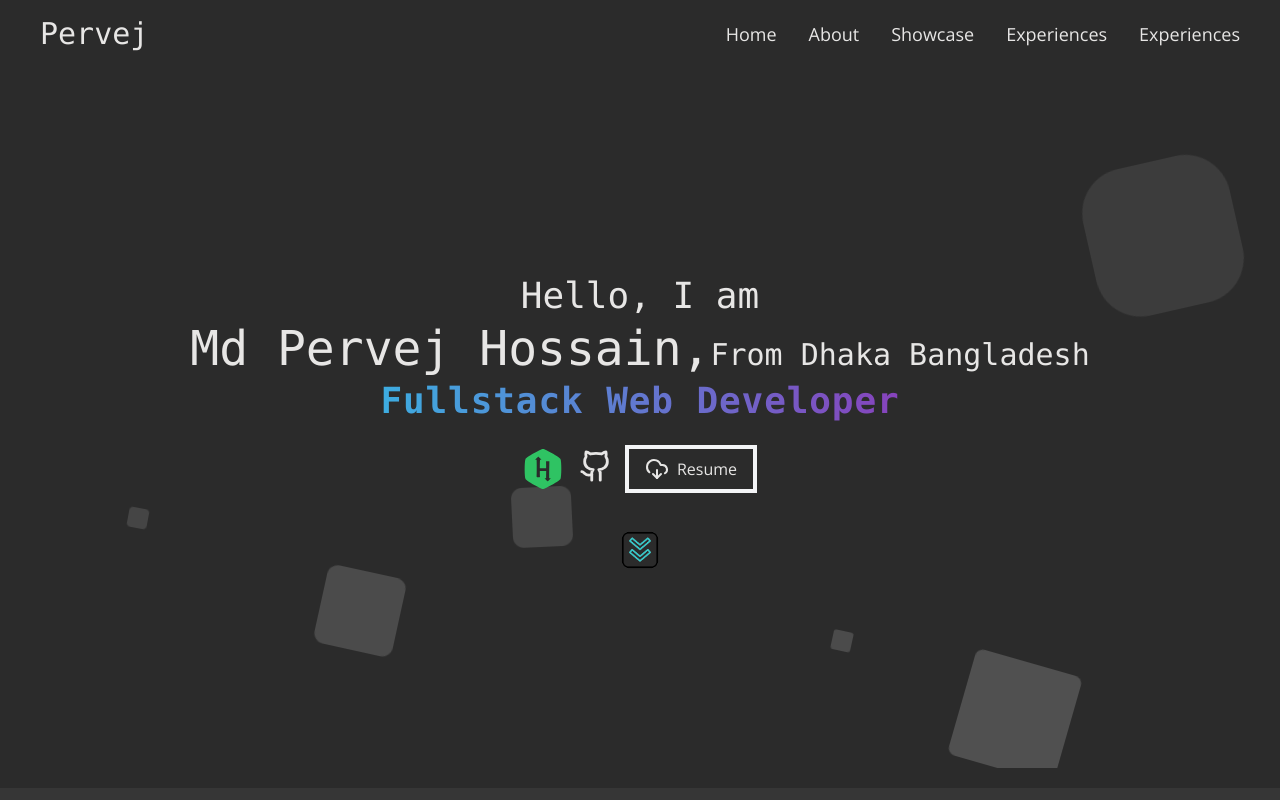
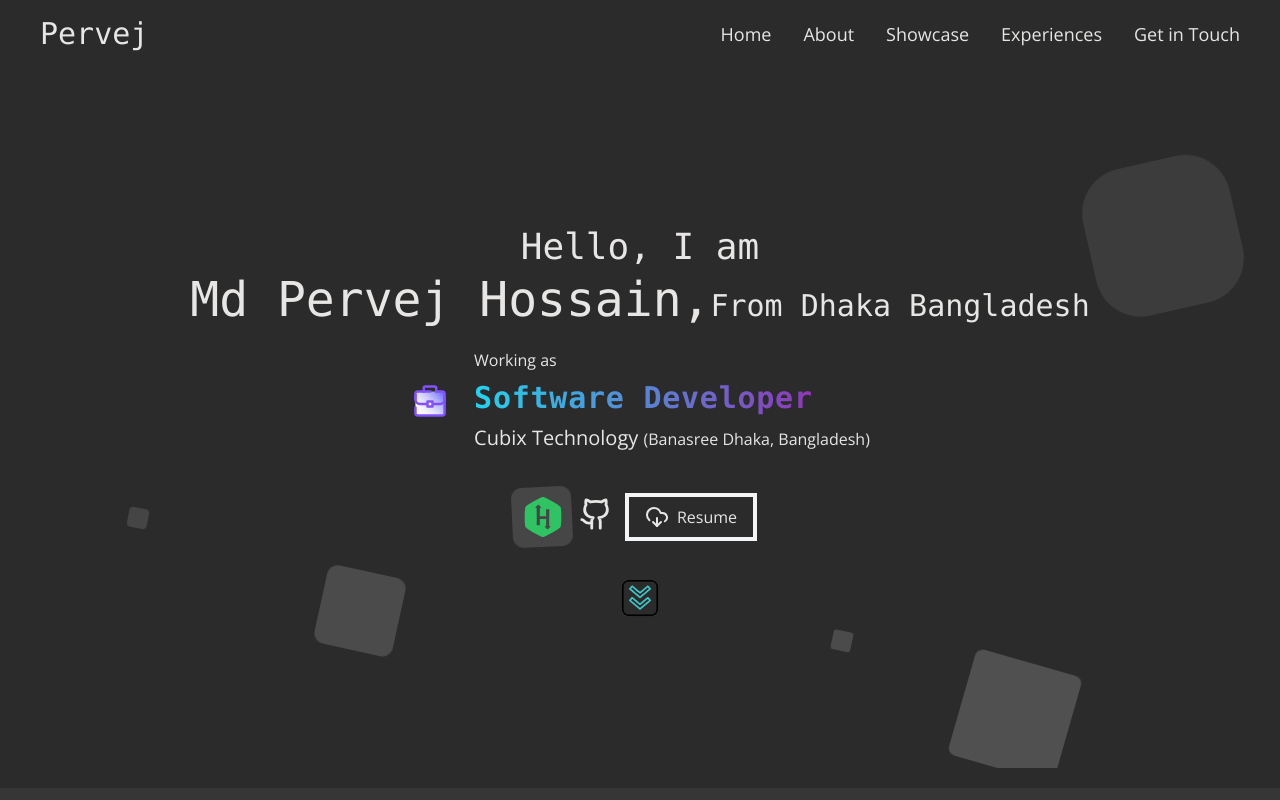
Before and after one commit to Pervej0/portfolio-front, a Next.js app: page / in a window 1280 px wide. Shown: the top 800 px of the page. Built offline with nearby package versions, Linux system fonts and the light colour scheme.

Commit message:
home banner changes

```diff
--- a/src/asset/svg.tsx
+++ b/src/asset/svg.tsx
@@ -687,3 +687,93 @@ export const HackerRankIcon = () => (
     ></path>
   </svg>
 );
+
+export const SuitCaseIcon = () => (
+  <svg
+    xmlns="http://www.w3.org/2000/svg"
+    x="0px"
+    y="0px"
+    width="40"
+    height="40"
+    viewBox="0 0 48 48"
+  >
+    <linearGradient
+      id="SVGID_1__LQszl5di7SHS_gr1"
+      x1="39.121"
+      x2="8.879"
+      y1="11.879"
+      y2="42.121"
+      gradientUnits="userSpaceOnUse"
+    >
+      <stop offset="0" stop-color="#6560fe"></stop>
+      <stop offset=".033" stop-color="#6f6afe"></stop>
+      <stop offset=".197" stop-color="#9a97fe"></stop>
+      <stop offset=".362" stop-color="#bfbdff"></stop>
+      <stop offset=".525" stop-color="#dbdaff"></stop>
+      <stop offset=".687" stop-color="#efeeff"></stop>
+      <stop offset=".846" stop-color="#fbfbff"></stop>
+      <stop offset="1" stop-color="#fff"></stop>
+    </linearGradient>
+    <path
+      fill="url(#SVGID_1__LQszl5di7SHS_gr1)"
+      d="M38.5,12.5h-29c-1.657,0-3,1.343-3,3v23c0,1.657,1.343,3,3,3h29c1.657,0,3-1.343,3-3v-23	C41.5,13.843,40.157,12.5,38.5,12.5z"
+    ></path>
+    <path
+      fill="none"
+      stroke="#8251fe"
+      stroke-linecap="round"
+      stroke-linejoin="round"
+      stroke-miterlimit="10"
+      stroke-width="3"
+      d="M31.5,12.5h7c1.657,0,3,1.343,3,3v23c0,1.657-1.343,3-3,3h-29c-1.657,0-3-1.343-3-3v-6.84"
+    ></path>
+    <path
+      fill="none"
+      stroke="#8251fe"
+      stroke-linecap="round"
+      stroke-linejoin="round"
+      stroke-miterlimit="10"
+      stroke-width="3"
+      d="M6.5,21.948V15.5c0-1.657,1.343-3,3-3h14.989"
+    ></path>
+    <path
+      fill="none"
+      stroke="#8251fe"
+      stroke-linecap="round"
+      stroke-linejoin="round"
+      stroke-miterlimit="10"
+      stroke-width="3"
+      d="M16.5,12.5v-4c0-1.105,0.895-2,2-2h11c1.105,0,2,0.895,2,2v4"
+    ></path>
+    <path
+      fill="none"
+      stroke="#8251fe"
+      stroke-linecap="round"
+      stroke-linejoin="round"
+      stroke-miterlimit="10"
+      stroke-width="3"
+      d="M21,27.5h-8.948c-3.066,0-5.552-2.486-5.552-5.552v-5.213"
+    ></path>
+    <path
+      fill="none"
+      stroke="#8251fe"
+      stroke-linecap="round"
+      stroke-linejoin="round"
+      stroke-miterlimit="10"
+      stroke-width="3"
+      d="M41.5,19.681v2.267c0,3.066-2.486,5.552-5.552,5.552H27.75"
+    ></path>
+    <rect
+      width="6"
+      height="6"
+      x="21"
+      y="24.5"
+      fill="#fff"
+      stroke="#8251fe"
+      stroke-linecap="round"
+      stroke-linejoin="round"
+      stroke-miterlimit="10"
+      stroke-width="3"
+    ></rect>
+  </svg>
+);
--- a/src/components/home/projects/ProjectShowcase.tsx
+++ b/src/components/home/projects/ProjectShowcase.tsx
@@ -4,7 +4,7 @@ import ProjectData from "@/asset/projectsData.json";
 
 const ProjectShowcase = () => {
   return (
-    <section className="bg-[#303030] py-16">
+    <section className="bg-[#303030] py-16" id="showcase_section">
       <CustomContainer title="Showcase" className="px-4 md:px-auto">
         <div className="grid mt-10 gap-x-12 gap-y-6 lg:grid-cols-3 md:grid-cols-2 xs:grid-cols-1">
           {ProjectData?.map((item, index) => (
--- a/src/shared/ui/Banner.tsx
+++ b/src/shared/ui/Banner.tsx
@@ -2,6 +2,7 @@ import { images } from "@/asset";
 import {
   DownloadIcon,
   GitHubIcon,
+  SuitCaseIcon,
   GitHubIcon2,
   HackerRankIcon,
 } from "@/asset/svg";
@@ -13,7 +14,7 @@ import React from "react";
 const Banner = () => {
   return (
     <>
-      <div className="container">
+      <div className="container" id="home_section">
         <div className="flex gap-y-4 items-center justify-center min-h-[90vh]">
           <div className="text-center">
             <h1 className="md:text-4xl sm:text-3xl text-xl font-mono">
@@ -23,9 +24,18 @@ const Banner = () => {
               Md Pervej Hossain,
               <span className="md:text-3xl text-xl">From Dhaka Bangladesh</span>
             </h2>
-            <h2 className="md:text-4xl text-2xl tracking-wide font-mono font-bold mt-2 bg-gradient-to-r from-cyan-400 to-fuchsia-700 bg-clip-text text-transparent">
-              Fullstack Web Developer
-            </h2>
+            <div className="flex items-center my-2 justify-center gap-x-6">
+              <SuitCaseIcon />
+              <div className="my-4">
+                <h6 className="text-left">Working as</h6>
+                <h2 className="text-3xl text-left tracking-wide font-mono font-bold my-2 bg-gradient-to-r from-cyan-400 to-fuchsia-700 bg-clip-text text-transparent">
+                  Software Developer
+                </h2>
+                <h6 className="text-left text-xl">
+                  Cubix Technology <small>(Banasree Dhaka, Bangladesh)</small>
+                </h6>
+              </div>
+            </div>
             <div className="flex items-center justify-center mt-6 gap-x-3">
               <div className="flex gap-x-4">
                 <Link
--- a/src/shared/ui/Navbar.tsx
+++ b/src/shared/ui/Navbar.tsx
@@ -47,33 +47,41 @@ const Navbar = () => {
       >
         <div className="container flex justify-between items-center">
           <div>
-            <h2 className="text-3xl font-mono">Pervej</h2>
+            <h2 className="text-3xl font-mono">
+              <Link href="/">Pervej</Link>
+            </h2>
           </div>
           <div className="flex items-center">
             <div className="hidden md:flex gap-x-8">
               <div>
-                <Link className="font-openSans text-lg" href="/home">
+                <Link className="font-openSans text-lg" href="#home_section">
                   Home
                 </Link>
               </div>
               <div>
-                <Link className="font-openSans text-lg" href="/home">
+                <Link className="font-openSans text-lg" href="#about_section">
                   About
                 </Link>
               </div>
               <div>
-                <Link className="font-openSans text-lg" href="/home">
+                <Link
+                  className="font-openSans text-lg"
+                  href="#showcase_section"
+                >
                   Showcase
                 </Link>
               </div>
               <div>
-                <Link className="font-openSans text-lg" href="/home">
+                <Link
+                  className="font-openSans text-lg"
+                  href="#experiences_section"
+                >
                   Experiences
                 </Link>
               </div>
               <div>
                 <Link className="font-openSans text-lg" href="/home">
-                  Experiences
+                  Get in Touch
                 </Link>
               </div>
             </div>
--- a/src/styles/globals.css
+++ b/src/styles/globals.css
@@ -70,8 +70,6 @@
   }
 }
 
-@tailwind utilities;
-
 @layer utilities {
   .clip-your-needful-style:nth-of-type(1) {
     clip-path: polygon(50% 0%, 100% 50%, 50% 100%, 0% 50%);
@@ -90,3 +88,7 @@
 .level-slider .transition-colors {
   display: none !important;
 }
+
+html {
+  scroll-behavior: smooth;
+}
```
